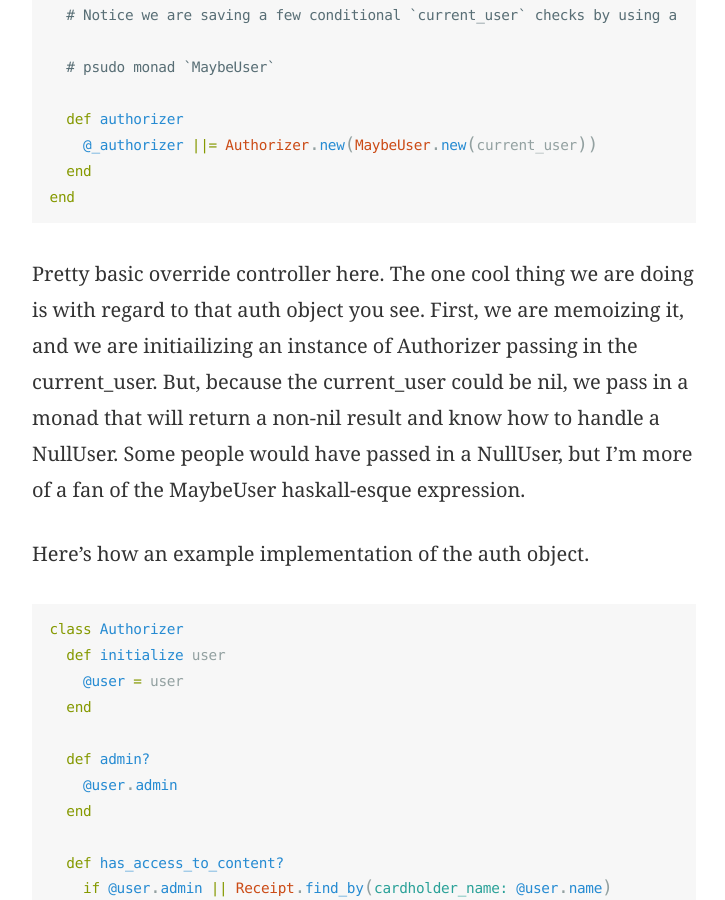
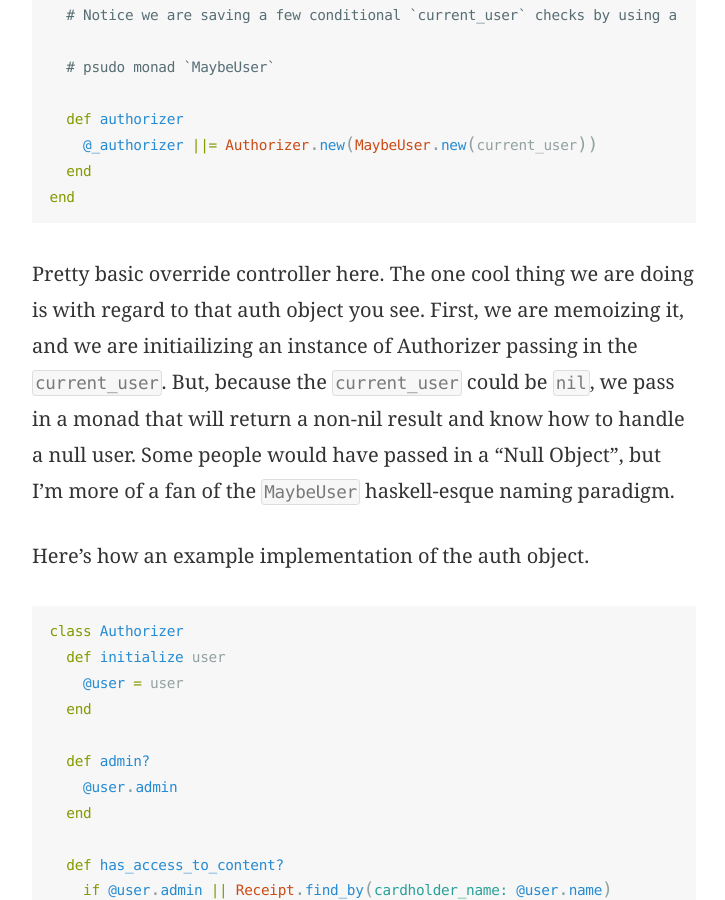
Before and after one commit to mraiur/dainmiller.github.io, a Jekyll site: the page built from _posts/2015-10-10-auth-objects.markdown, in a window 1280 px wide and 900 px high, scrolled down 1793 px. Shown: the whole window, without its empty margins (276-1001 px from the left). Built offline with Jekyll 4.4.1, drawn with Linux system fonts in a browser that asks for light colours.

Commit message:
Update paragraphs

```diff
--- a/_posts/2015-10-10-auth-objects.markdown
+++ b/_posts/2015-10-10-auth-objects.markdown
@@ -51,9 +51,9 @@ end
 
 Pretty basic override controller here. The one cool thing we are doing is with regard to that
 auth object you see. First, we are memoizing it, and we are initiailizing an instance of Authorizer
-passing in the current_user. But, because the current_user could be nil, we pass in a monad that will
-return a non-nil result and know how to handle a NullUser. Some people would have passed in a NullUser,
-but I'm more of a fan of the MaybeUser haskall-esque expression.
+passing in the `current_user`. But, because the `current_user` could be `nil`, we pass in a monad that will
+return a non-nil result and know how to handle a null user. Some people would have passed in a "Null Object",
+but I'm more of a fan of the `MaybeUser` haskell-esque naming paradigm.
 
 Here's how an example implementation of the auth object.
 
```
